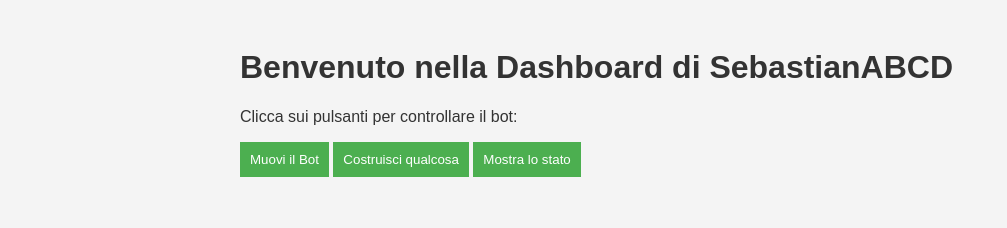
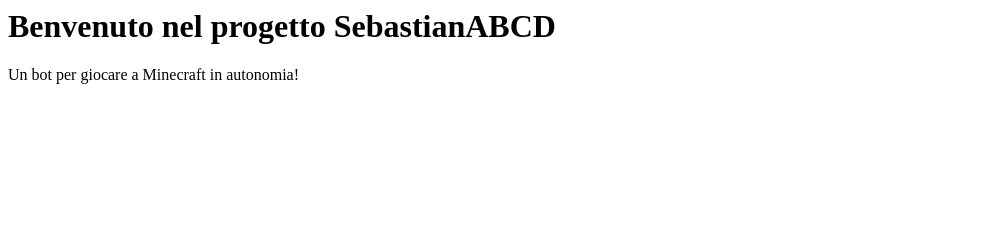
Before and after one commit to CavGame/SebastianABCD, a plain HTML site: page index.html in a window 1280 px wide. Shown: the whole page, without its empty margins (0-1007 px from the left). Drawn offline with Linux system fonts and the light colour scheme.

Commit message:
index.html

```diff
--- a/index.html
+++ b/index.html
@@ -1,59 +1,9 @@
-<!DOCTYPE html>
-<html lang="en">
+<html>
 <head>
-    <meta charset="UTF-8">
-    <meta name="viewport" content="width=device-width, initial-scale=1.0">
-    <title>Dashboard SebastianABCD</title>
-    <style>
-        body {
-            font-family: Arial, sans-serif;
-            background-color: #f4f4f4;
-            color: #333;
-        }
-        .container {
-            margin: 0 auto;
-            padding: 20px;
-            max-width: 800px;
-        }
-        button {
-            padding: 10px;
-            background-color: #4CAF50;
-            color: white;
-            border: none;
-            cursor: pointer;
-        }
-        button:hover {
-            background-color: #45a049;
-        }
-        #status {
-            margin-top: 20px;
-            font-size: 1.2em;
-        }
-    </style>
+    <title>SebastianABCD - AI Bot Minecraft</title>
 </head>
 <body>
-    <div class="container">
-        <h1>Benvenuto nella Dashboard di SebastianABCD</h1>
-        <p>Clicca sui pulsanti per controllare il bot:</p>
-
-        <button onclick="sendCommand('move')">Muovi il Bot</button>
-        <button onclick="sendCommand('build')">Costruisci qualcosa</button>
-        <button onclick="sendCommand('status')">Mostra lo stato</button>
-
-        <div id="status"></div>
-    </div>
-
-    <script>
-        function sendCommand(command) {
-            fetch(`https://your-api-endpoint.com/command?type=${command}`)
-                .then(response => response.json())
-                .then(data => {
-                    document.getElementById("status").innerHTML = data.message;
-                })
-                .catch(error => {
-                    console.error('Errore:', error);
-                });
-        }
-    </script>
+    <h1>Benvenuto nel progetto SebastianABCD</h1>
+    <p>Un bot per giocare a Minecraft in autonomia!</p>
 </body>
 </html>
```
